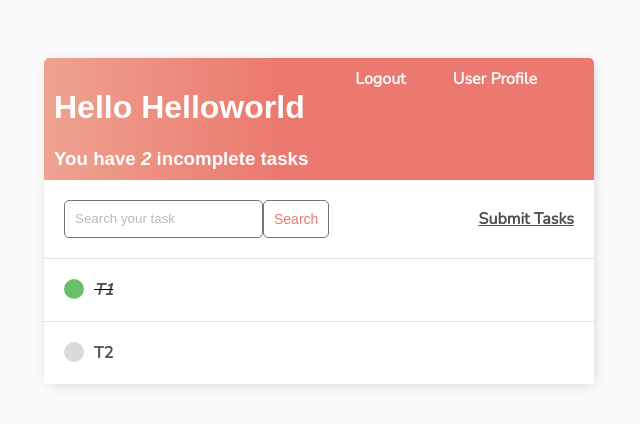
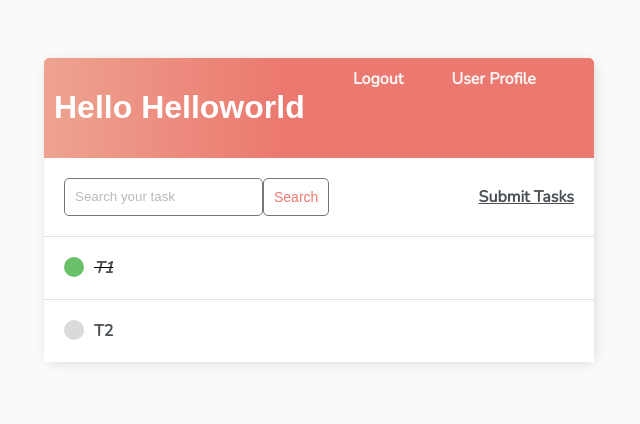
Before and after one commit to roshik13/DjangoProject, a Django app: page / in a window 1280 px wide. Shown: the top 424 px of the page, without its empty margins (321-961 px from the left). Run offline with Django 3.2, Linux system fonts and the light colour scheme; a user stored in the database is signed in; data comes from the database, SQL or seed files in the repository.

Commit message:
Updated Task

```diff
--- a/todo-django-master/base/templates/base/task_list.html
+++ b/todo-django-master/base/templates/base/task_list.html
@@ -4,7 +4,6 @@
 <div class="header-bar">
     <div>
         <h1>Hello {{request.user|title}}</h1>
-        <h3 style="margin:0">You have <i>{{count}}</i> incomplete task{{ count|pluralize:"s" }}</h3>
     </div>
 
     {% if request.user.is_authenticated %}
```
